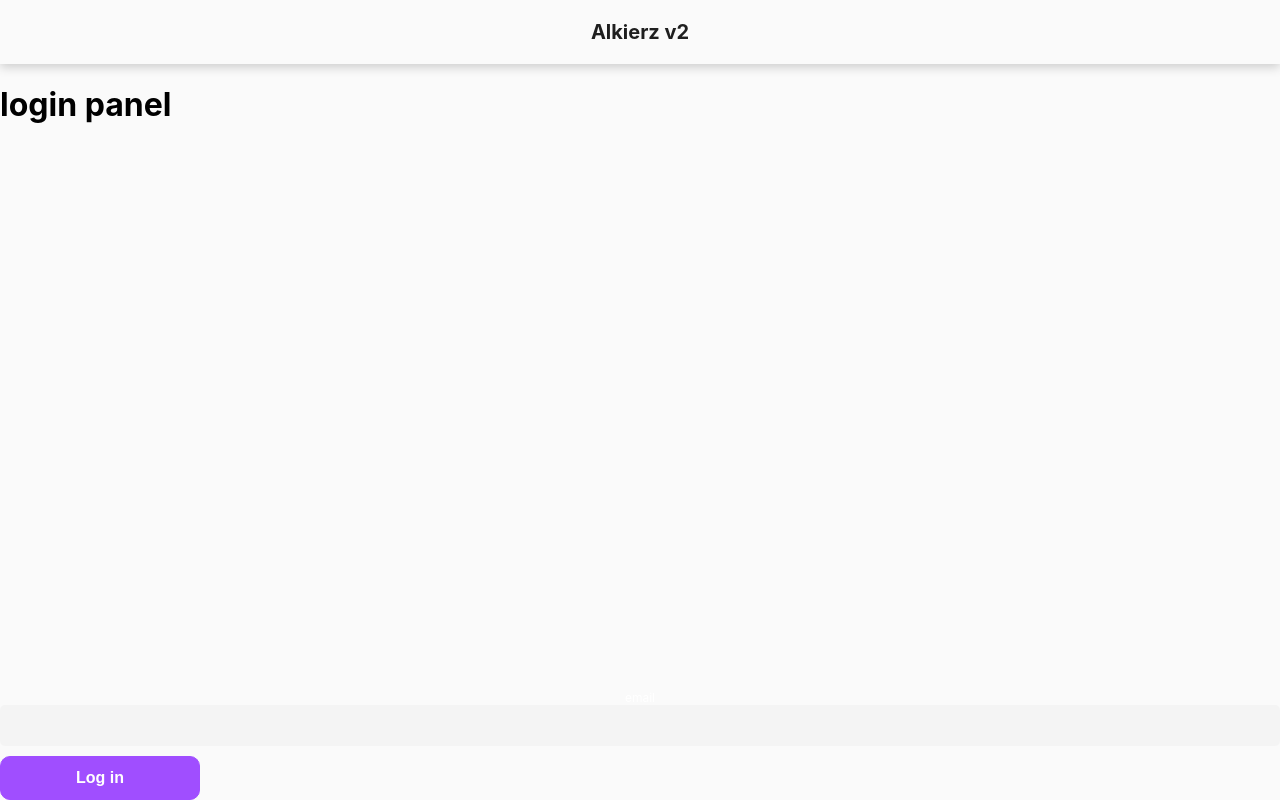
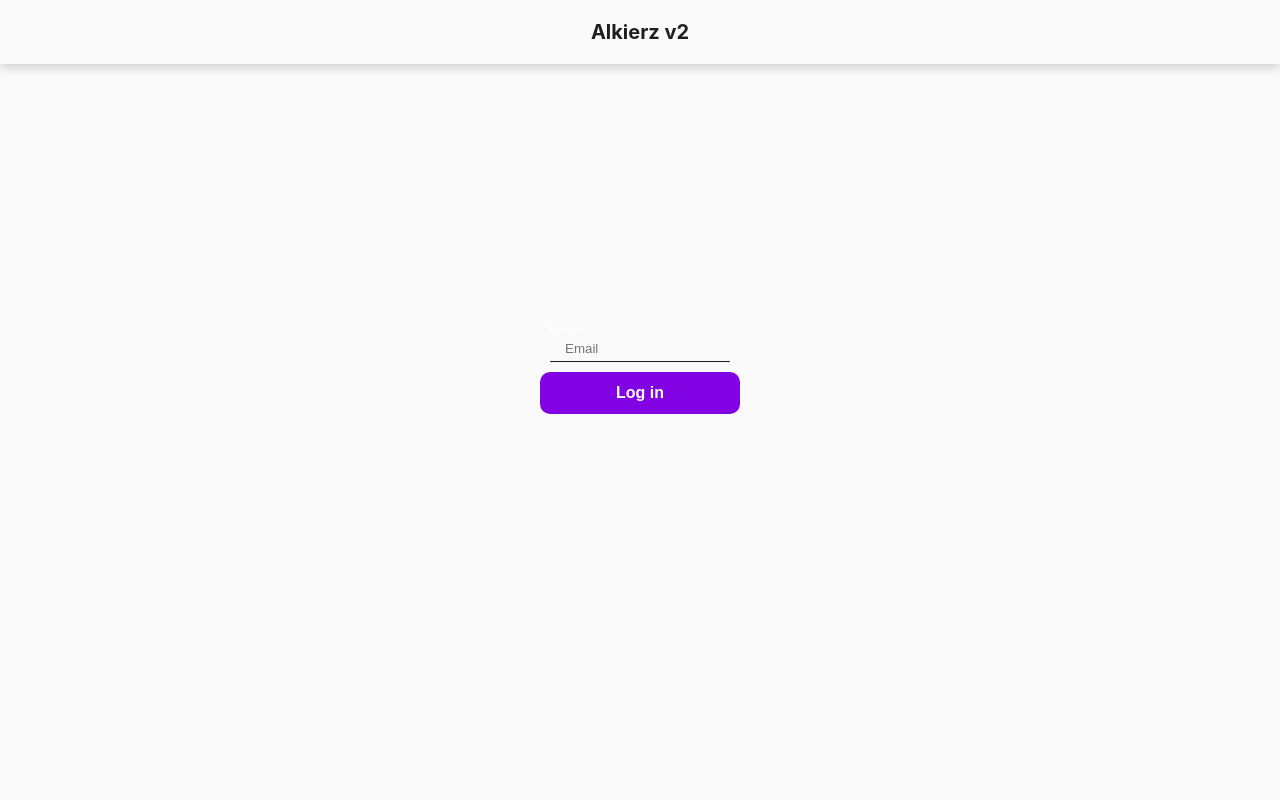
Before and after one commit to Soyusz/AlCalc, a React (Create React App) app: page /login in a window 1280 px wide. Built offline with nearby package versions, Linux system fonts and the light colour scheme.

Commit message:
login screen

```diff
--- a/src/components/Button.tsx
+++ b/src/components/Button.tsx
@@ -32,9 +32,11 @@ const WrapperButton = styled.button<any>`
   width: 100%;
   font-weight: 700;
   padding: 12px 12px;
-  background-color: #a04eff;
-  color: ${({ variant }) => (variant === "primary" ? "white" : "#0088ff")};
-  border: 1px solid #a04eff;
+  background-color: ${({ variant, theme }) =>
+    variant === "primary" ? theme.colors.primary : theme.colors.white};
+  color: ${({ variant, theme }) =>
+    variant === "primary" ? theme.colors.white : theme.colors.primary};
+  border: none;
   border-radius: 10px;
   font-size: 16px;
 
--- a/src/components/Input.tsx
+++ b/src/components/Input.tsx
@@ -74,15 +74,12 @@ const InputContainer = styled.div`
 `;
 
 const InputStyled = styled.input<{ isError: boolean }>`
-  background-color: #f4f4f4;
-  border-radius: 5px;
-  padding: 12px 15px;
+  padding: 5px 15px;
   outline: none;
   align-self: stretch;
-  border: 1px solid ${({ isError }) => (isError ? "red" : "transparent")};
-  &:focus {
-    border: 1px solid "black";
-  }
+  border: none;
+  border-bottom: 1px solid ${(props) => props.theme.colors.black};
+  background-color: transparent;
 `;
 
 const ErrorMessage = styled.p`
--- a/src/utils/theme.ts
+++ b/src/utils/theme.ts
@@ -41,6 +41,7 @@ export const defaultTheme = {
     appBackground: "#fafafa",
     textOnBackground: "#000000",
     text: "#1F1F1F",
+    primary: "#8102e2",
     warning: "#EF5B5E",
     error: "#F15A5A",
     positive: "#168F31",
--- a/src/views/Login/Login.tsx
+++ b/src/views/Login/Login.tsx
@@ -1,4 +1,5 @@
 import { useEffect, useState } from "react";
+import styled from "styled-components";
 import { Button } from "../../components/Button";
 import { Input } from "../../components/Input";
 import { useUserContext } from "../../contexts/useUserContext";
@@ -24,9 +25,32 @@ export const Login = () => {
 
   return (
     <>
-      <h1>login panel</h1>
-      <Input value={email} onValueChange={setEmail} label="email" />
-      <Button label="Log in" onClick={handleClick} />
+      <Container>
+        <SInput
+          value={email}
+          onValueChange={setEmail}
+          label="email"
+          placeholder="Email"
+        />
+        <SButton label="Log in" onClick={handleClick} />
+      </Container>
     </>
   );
 };
+
+const Container = styled.div`
+  width: 100%;
+  flex: 1;
+  display: grid !important;
+  justify-items: center;
+  grid-template: 2fr auto auto 3fr / 1fr;
+`;
+
+const SInput = styled(Input)`
+  grid-row: 2 / 3;
+  width: 180px;
+`;
+
+const SButton = styled(Button)`
+  grid-row: 3 / 4;
+`;
```
